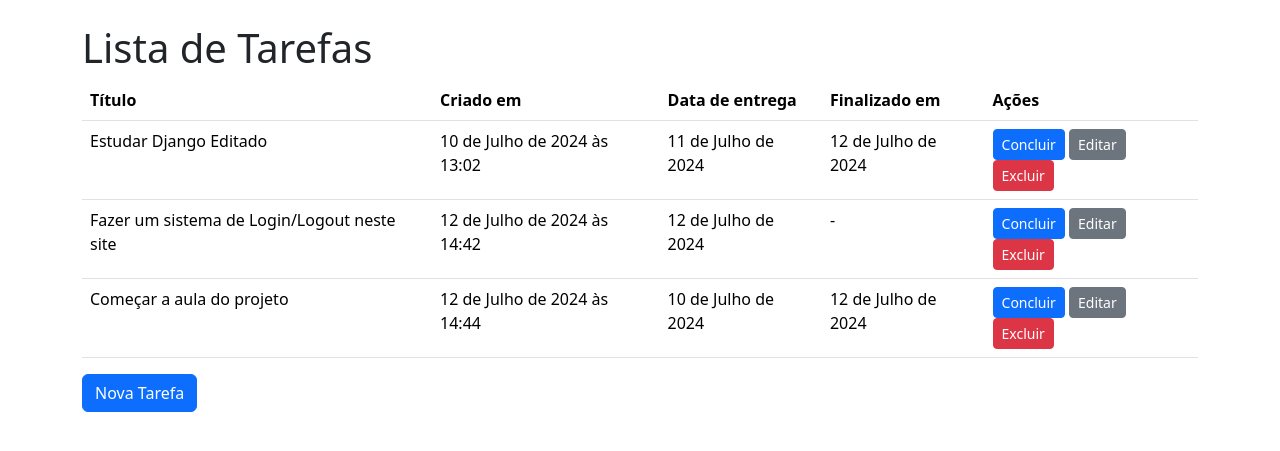
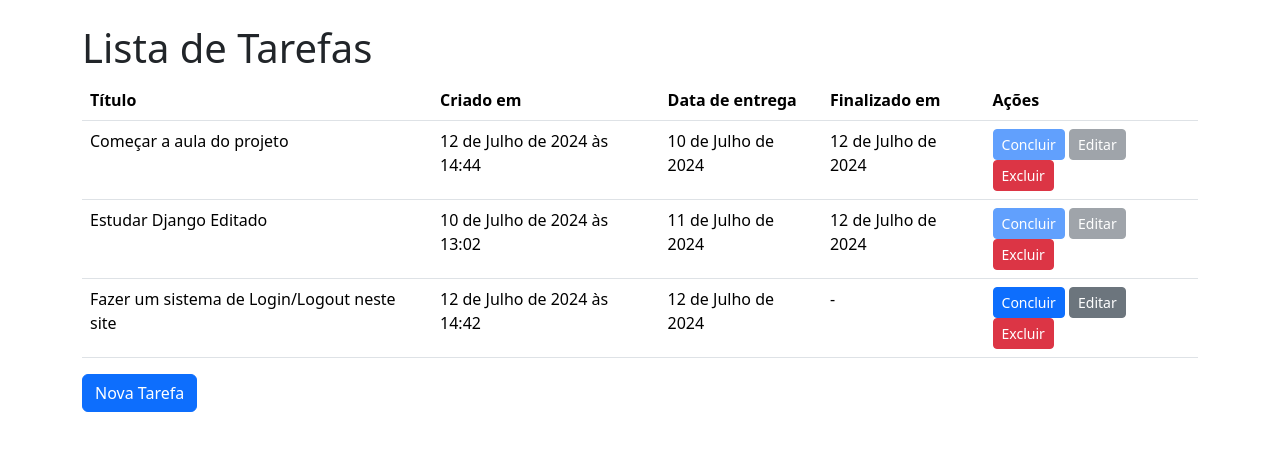
Before and after one commit to leonardomeneguetti/twTodos, a Django app: page / in a window 1280 px wide. Shown: the part 57-508 px from the top of the page. Run offline with Django 5.2, Linux system fonts and the light colour scheme; data comes from the database, SQL or seed files in the repository; both versions use the stored data as it was after the commit.

Commit message:
Finalizando o projeto

```diff
--- a/setup/urls.py
+++ b/setup/urls.py
@@ -1,6 +1,6 @@
 from django.contrib import admin
 from django.urls import path
-from todos.views import TodoListView, TodoCreateView, TodoUpdateView, TodoDeleteView
+from todos.views import TodoListView, TodoCreateView, TodoUpdateView, TodoDeleteView, TodoCompleteView
 
 urlpatterns = [
     path("admin/", admin.site.urls),
@@ -8,4 +8,5 @@ urlpatterns = [
     path("create", TodoCreateView.as_view(), name="todo_create"),
     path("update/<int:pk>", TodoUpdateView.as_view(), name="todo_update"),
     path("delete/<int:pk>", TodoDeleteView.as_view(), name="todo_delete"),
+    path("complete/<int:pk>", TodoCompleteView.as_view(), name="todo_complete"),
 ]
--- a/todos/models.py
+++ b/todos/models.py
@@ -1,7 +1,18 @@
 from django.db import models
+
+from datetime import date
 
 class Todo(models.Model):
     title = models.CharField(verbose_name="Título", max_length=100, null=False, blank=False)
     created_at = models.DateTimeField(auto_now_add=True, null=False, blank=False)
     deadline = models.DateField(verbose_name="Data de entrega", null=False, blank=False)
     finished_at = models.DateField(null=True)
+
+    class Meta:
+        ordering = ["deadline"]
+
+    #Filosofia FatModelSkinnyViews - Regras de negócios devem estar na camada de modelo, ao invés de estarem na camada de view
+    def mark_as_complete(self):
+        if not self.finished_at:
+            self.finished_at = date.today()
+            self.save()
--- a/todos/templates/todos/todo_list.html
+++ b/todos/templates/todos/todo_list.html
@@ -23,8 +23,8 @@
                         <td>{{ todo.deadline|default:"-" }}</td>
                         <td>{{ todo.finished_at|default:"-" }}</td>
                         <td>
-                            <a href="#" class="btn btn-primary btn-sm">Concluir</a>
-                            <a href="{% url "todo_update" pk=todo.pk %}" class="btn btn-secondary btn-sm">Editar</a>
+                            <a href="{% url "todo_complete" pk=todo.pk %}" class="btn btn-primary btn-sm {% if todo.finished_at %}disabled{% endif %}">Concluir</a>
+                            <a href="{% url "todo_update" pk=todo.pk %}" class="btn btn-secondary btn-sm {% if todo.finished_at %}disabled{% endif %}">Editar</a>
                             <a href="{% url "todo_delete" pk=todo.pk %}" class="btn btn-danger btn-sm">Excluir</a>
                         </td>
                     </tr>
--- a/todos/views.py
+++ b/todos/views.py
@@ -1,6 +1,9 @@
 from django.shortcuts import render
-from django.views.generic import ListView, CreateView, UpdateView, DeleteView
+from django.views.generic import ListView, CreateView, UpdateView, DeleteView, View
 from django.urls import reverse_lazy
+from django.shortcuts import get_object_or_404, redirect
+
+from datetime import date
 
 from .models import Todo
 
@@ -30,3 +33,9 @@ class TodoUpdateView(UpdateView):
 class TodoDeleteView(DeleteView):
     model = Todo
     success_url = reverse_lazy("todo_list")
+
+class TodoCompleteView(View):
+    def get(self, request, pk):
+        todo = get_object_or_404(Todo, pk=pk)
+        todo.mark_as_complete()
+        return redirect("todo_list")
```
Also changed, not shown: db.sqlite3.
